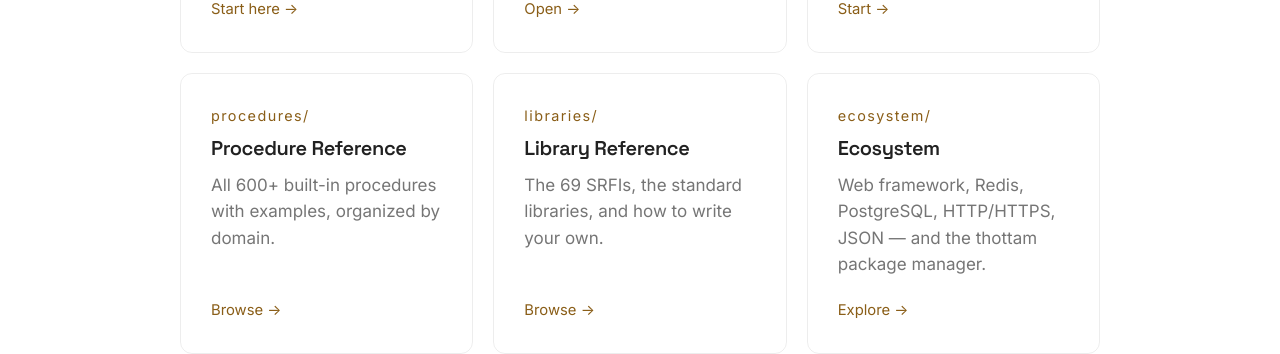
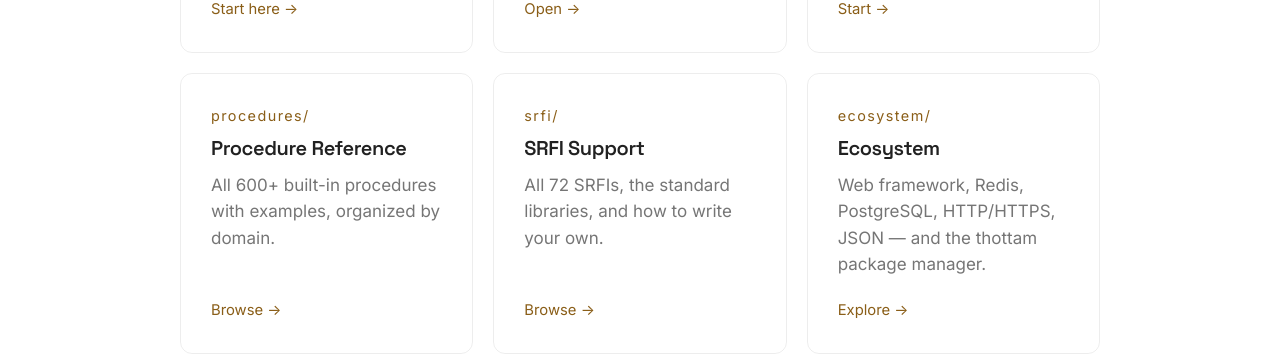
Before and after one commit to kaappi/kaappi.github.io, an MkDocs documentation site: the page built from docs/index.md, in a window 1280 px wide and 900 px high, scrolled down 2980 px. Shown: the part 162-516 px from the top of the window. Built offline with MkDocs 1.6.1 and Material for MkDocs 9.7.7, drawn with Linux system fonts in a browser that asks for light colours; comment, search, counter and statistics services are not loaded.

Commit message:
Fix broken library reference link on landing page
Was pointing to removed top-level libraries.md. Now links to the
SRFI Support page under the guide. Also fix SRFI count (69 → 72).

Co-Authored-By: Claude Opus 4.6 (1M context) <noreply@anthropic.com>

```diff
--- a/overrides/home.html
+++ b/overrides/home.html
@@ -524,10 +524,10 @@
         <p>All 600+ built-in procedures with examples, organized by domain.</p>
         <span class="kp-doc-go">Browse &rarr;</span>
       </a>
-      <a href="libraries/" class="kp-doc">
-        <div class="kp-doc-idx">libraries/</div>
-        <h3>Library Reference</h3>
-        <p>The 69 SRFIs, the standard libraries, and how to write your own.</p>
+      <a href="guide/srfi-support/" class="kp-doc">
+        <div class="kp-doc-idx">srfi/</div>
+        <h3>SRFI Support</h3>
+        <p>All 72 SRFIs, the standard libraries, and how to write your own.</p>
         <span class="kp-doc-go">Browse &rarr;</span>
       </a>
       <a href="ecosystem/" class="kp-doc">
```
